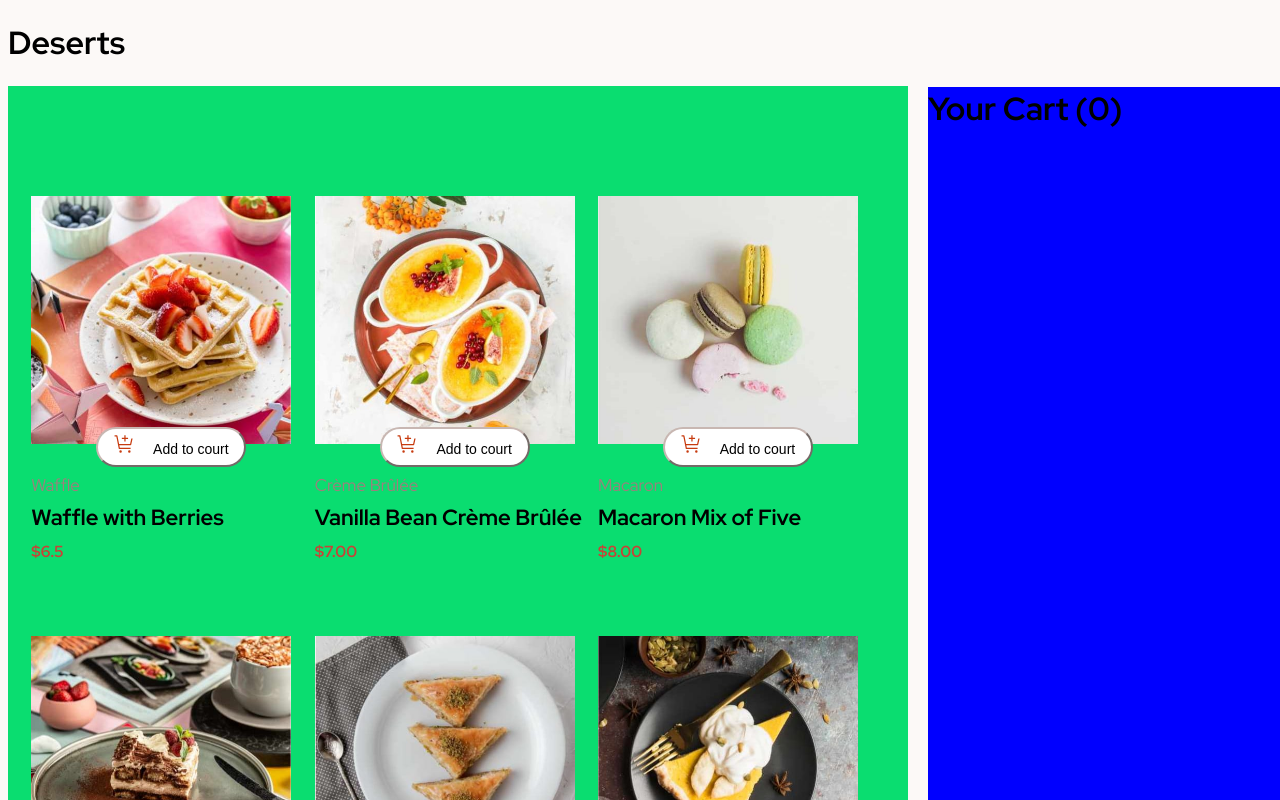
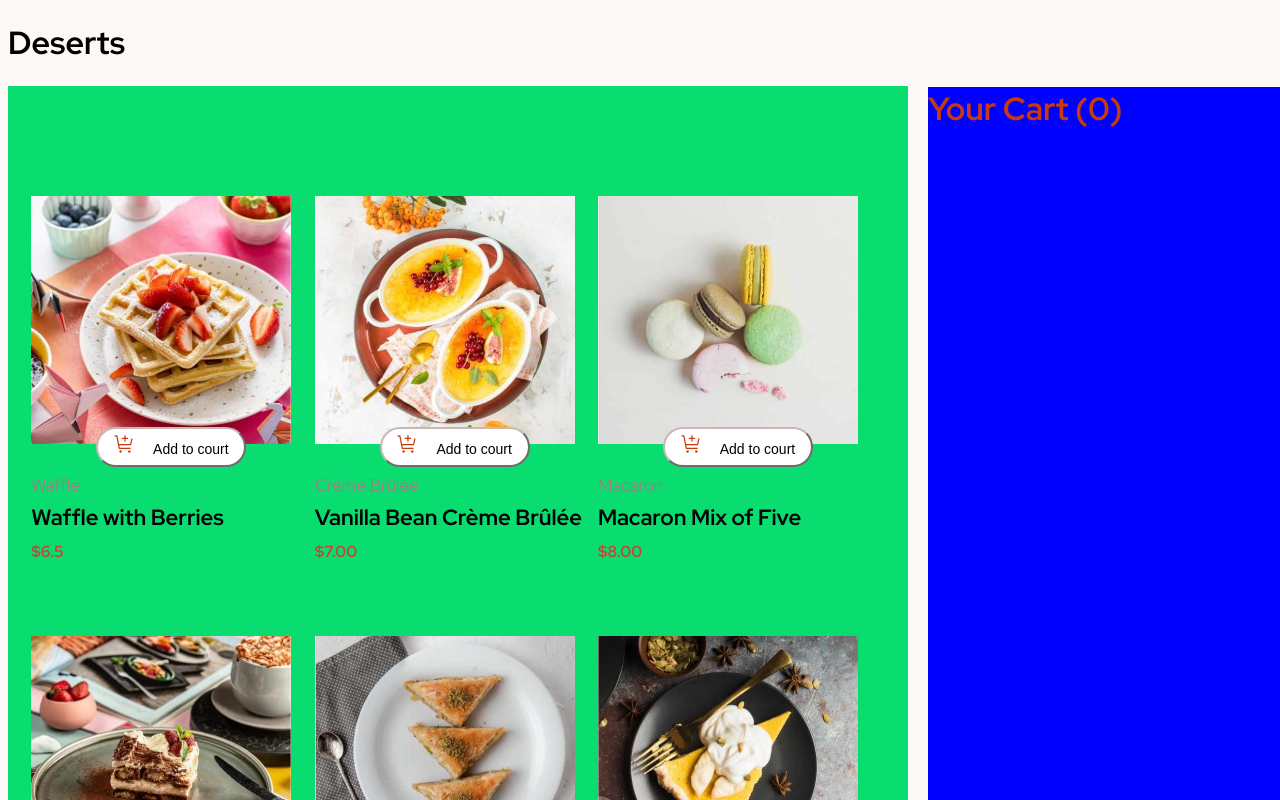
Before and after one commit to SabaMinadze/product-list-with-cart-main, a React (Vite) app: page / in a window 1280 px wide. Shown: the top 800 px of the page. Built offline with nearby package versions, Linux system fonts and the light colour scheme.

Commit message:
Update App.css

```diff
--- a/src/App.css
+++ b/src/App.css
@@ -20,4 +20,5 @@
 
 .txt2{
   font-family: 'Red Hat Display', sans-serif;
+  color: rgb(199,58,15);
 }
```
